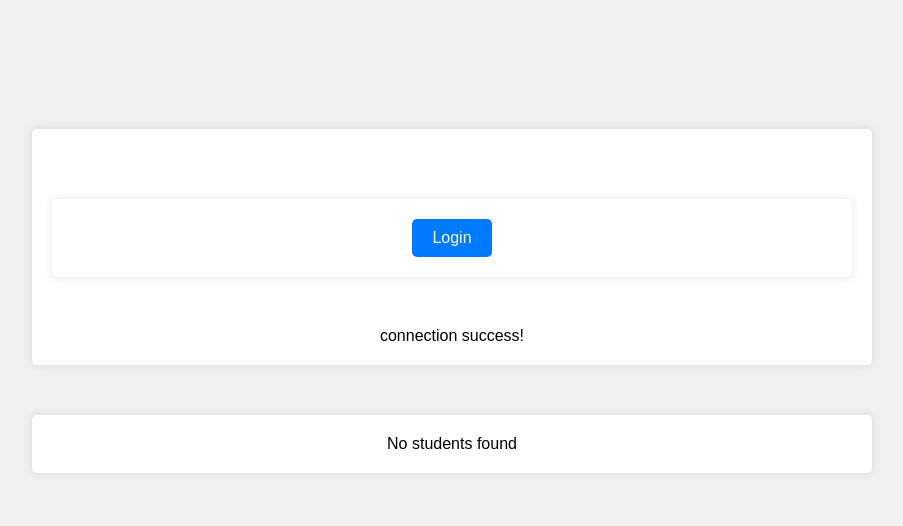
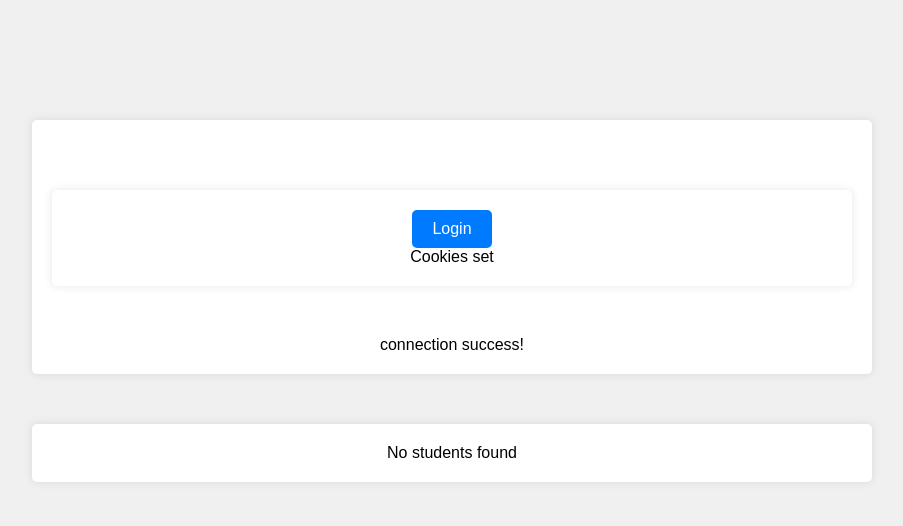
Before and after one commit to keterFree/distributed_sys_assignment, a PHP site: page / in a window 1280 px wide. Shown: the part 148-674 px from the top of the page, without its empty margins (188-1091 px from the left). Run offline with PHP 8.4, Linux system fonts and the light colour scheme; data that the repository does not hold is empty.

Commit message:
Check cookies

```diff
--- a/index.php
+++ b/index.php
@@ -40,7 +40,7 @@
                     echo "<div class='profile-image'><img src='assets\profile.png' alt='Profile Image'></div>";
                 } else {
                     // Display login button if the cookie is not set
-                    echo "<a href='login.php' class='button'>Login</a>";
+                    echo "<a href='login.php' class='button'>Login</a></br>Cookies set";
                 }
                 ?>
 
```
